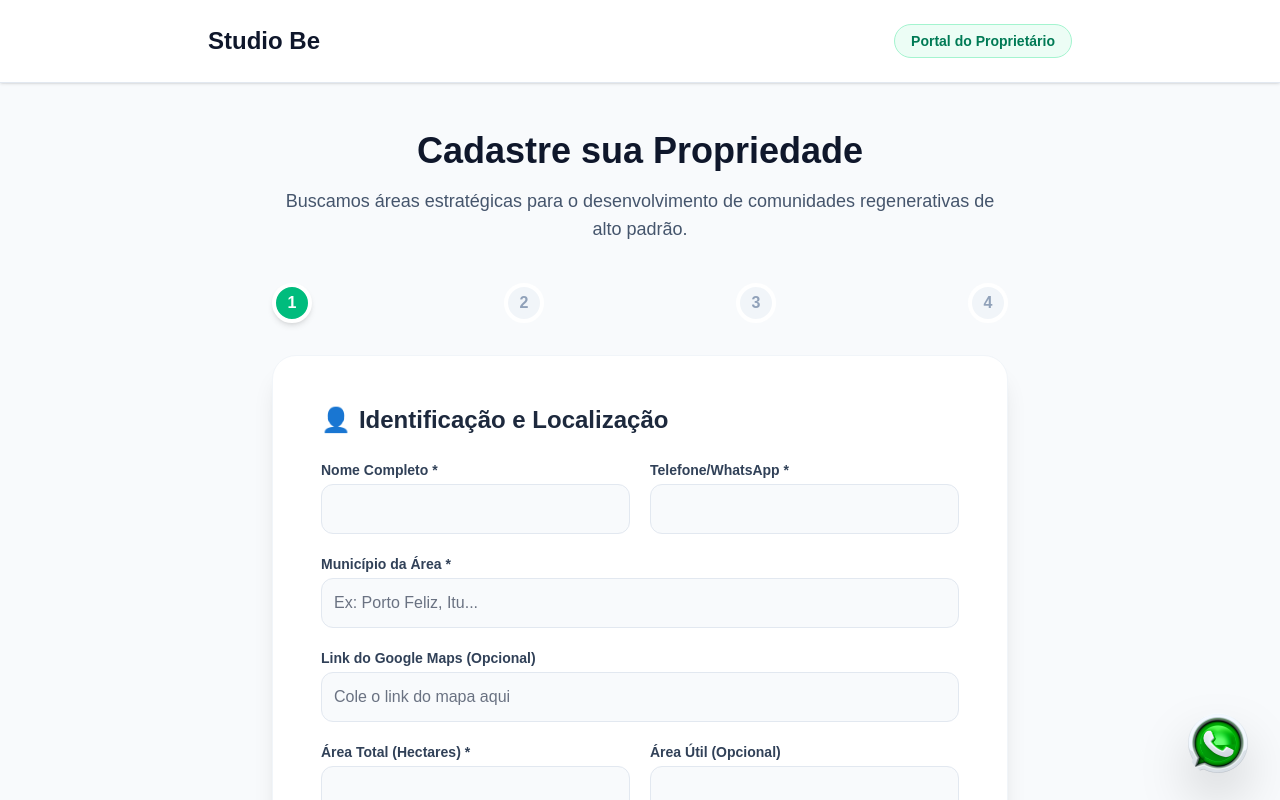
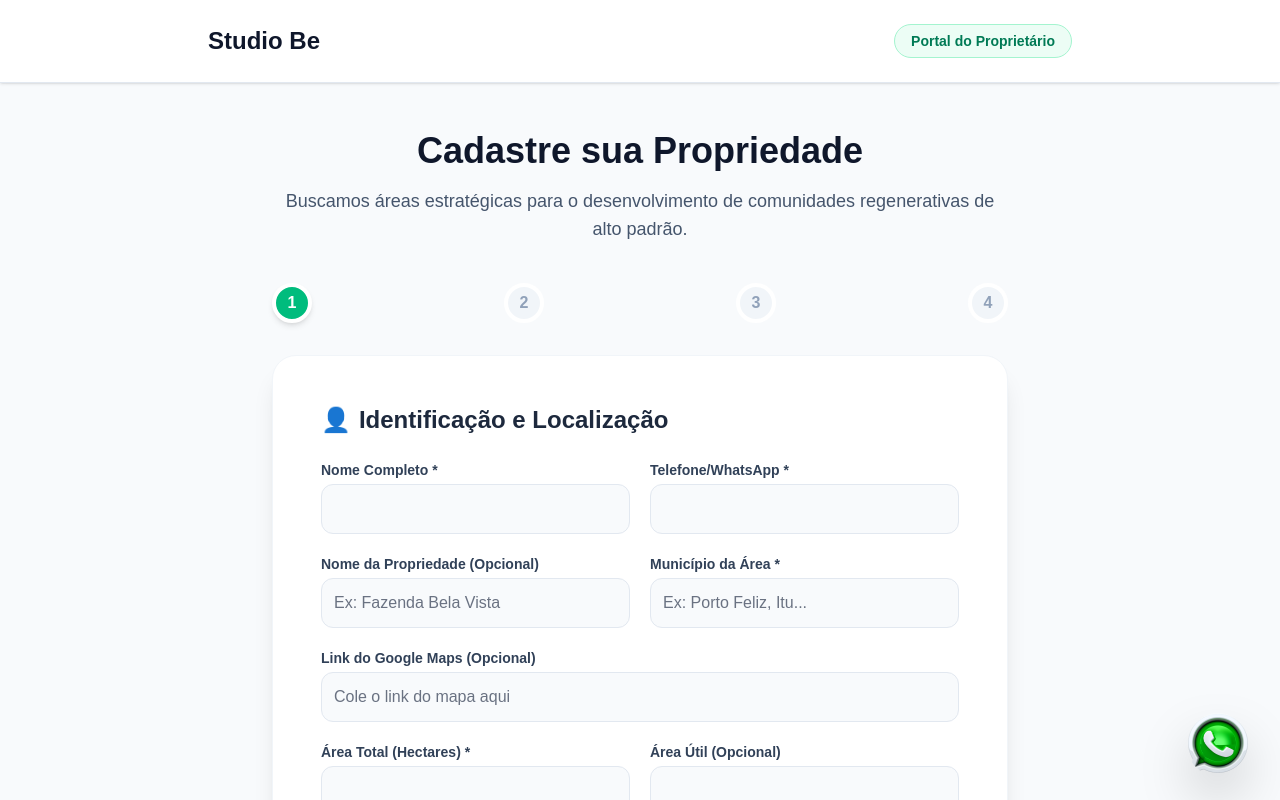
Before and after one commit to AdautoRizzi/studiobecohousing, a Next.js app: page /proprietarios in a window 1280 px wide. Shown: the top 800 px of the page. Built offline with nearby package versions, Linux system fonts and the light colour scheme; a web font is replaced by a local one.

Commit message:
feat: add optional property_name to landowner form and crm

```diff
--- a/src/app/admin/crm/territorios/page.tsx
+++ b/src/app/admin/crm/territorios/page.tsx
@@ -202,7 +202,7 @@ export default function BancoTerrasAdmin() {
                                 <div className="space-y-4 text-sm">
                                     <div className="bg-slate-800/50 p-4 rounded-lg">
                                         <p className="text-xs text-slate-500 uppercase font-bold mb-1">Contato do Proprietário</p>
-                                        <p className="text-white font-medium">{selectedTerritory.owner_name}</p>
+                                        <p className="text-white font-medium">{selectedTerritory.property_name ? `${selectedTerritory.property_name} (${selectedTerritory.owner_name})` : selectedTerritory.owner_name}</p>
                                         <p className="text-emerald-400">{selectedTerritory.owner_phone}</p>
                                     </div>
 
--- a/src/app/proprietarios/page.tsx
+++ b/src/app/proprietarios/page.tsx
@@ -10,7 +10,7 @@ export default function ProprietariosWizardPage() {
 
     const [formData, setFormData] = useState({
         // Step 1: Identificação
-        owner_name: '', owner_phone: '', owner_email: '', preferred_contact: 'WhatsApp',
+        property_name: '', owner_name: '', owner_phone: '', owner_email: '', preferred_contact: 'WhatsApp',
         location_city: '', maps_link: '', coordinates: '', area_hectares: '', useful_area: '',
 
         // Step 2: Comercial & Documental
@@ -131,7 +131,10 @@ export default function ProprietariosWizardPage() {
                                     <div><label className="block text-sm font-bold text-slate-700 mb-1">Nome Completo *</label><input required type="text" value={formData.owner_name} onChange={e => setFormData({...formData, owner_name: e.target.value})} className="w-full p-3 bg-slate-50 border border-slate-200 rounded-xl focus:ring-2 focus:ring-emerald-500 outline-none" /></div>
                                     <div><label className="block text-sm font-bold text-slate-700 mb-1">Telefone/WhatsApp *</label><input required type="text" value={formData.owner_phone} onChange={e => setFormData({...formData, owner_phone: e.target.value})} className="w-full p-3 bg-slate-50 border border-slate-200 rounded-xl focus:ring-2 focus:ring-emerald-500 outline-none" /></div>
                                 </div>
-                                <div><label className="block text-sm font-bold text-slate-700 mb-1">Município da Área *</label><input required type="text" value={formData.location_city} onChange={e => setFormData({...formData, location_city: e.target.value})} placeholder="Ex: Porto Feliz, Itu..." className="w-full p-3 bg-slate-50 border border-slate-200 rounded-xl focus:ring-2 focus:ring-emerald-500 outline-none" /></div>
+                                <div className="grid grid-cols-1 md:grid-cols-2 gap-5 mb-5">
+                                    <div><label className="block text-sm font-bold text-slate-700 mb-1">Nome da Propriedade (Opcional)</label><input type="text" value={formData.property_name} onChange={e => setFormData({...formData, property_name: e.target.value})} placeholder="Ex: Fazenda Bela Vista" className="w-full p-3 bg-slate-50 border border-slate-200 rounded-xl focus:ring-2 focus:ring-emerald-500 outline-none" /></div>
+                                    <div><label className="block text-sm font-bold text-slate-700 mb-1">Município da Área *</label><input required type="text" value={formData.location_city} placeholder="Ex: Itu, Porto Feliz..."  onChange={e => setFormData({...formData, location_city: e.target.value})} placeholder="Ex: Porto Feliz, Itu..." className="w-full p-3 bg-slate-50 border border-slate-200 rounded-xl focus:ring-2 focus:ring-emerald-500 outline-none" /></div>
+                                </div>
                                 <div><label className="block text-sm font-bold text-slate-700 mb-1">Link do Google Maps (Opcional)</label><input type="text" value={formData.maps_link} onChange={e => setFormData({...formData, maps_link: e.target.value})} placeholder="Cole o link do mapa aqui" className="w-full p-3 bg-slate-50 border border-slate-200 rounded-xl focus:ring-2 focus:ring-emerald-500 outline-none" /></div>
                                 <div className="grid grid-cols-1 md:grid-cols-2 gap-5">
                                     <div><label className="block text-sm font-bold text-slate-700 mb-1">Área Total (Hectares) *</label><input required type="number" step="0.1" value={formData.area_hectares} onChange={e => setFormData({...formData, area_hectares: e.target.value})} className="w-full p-3 bg-slate-50 border border-slate-200 rounded-xl focus:ring-2 focus:ring-emerald-500 outline-none" /></div>
```
